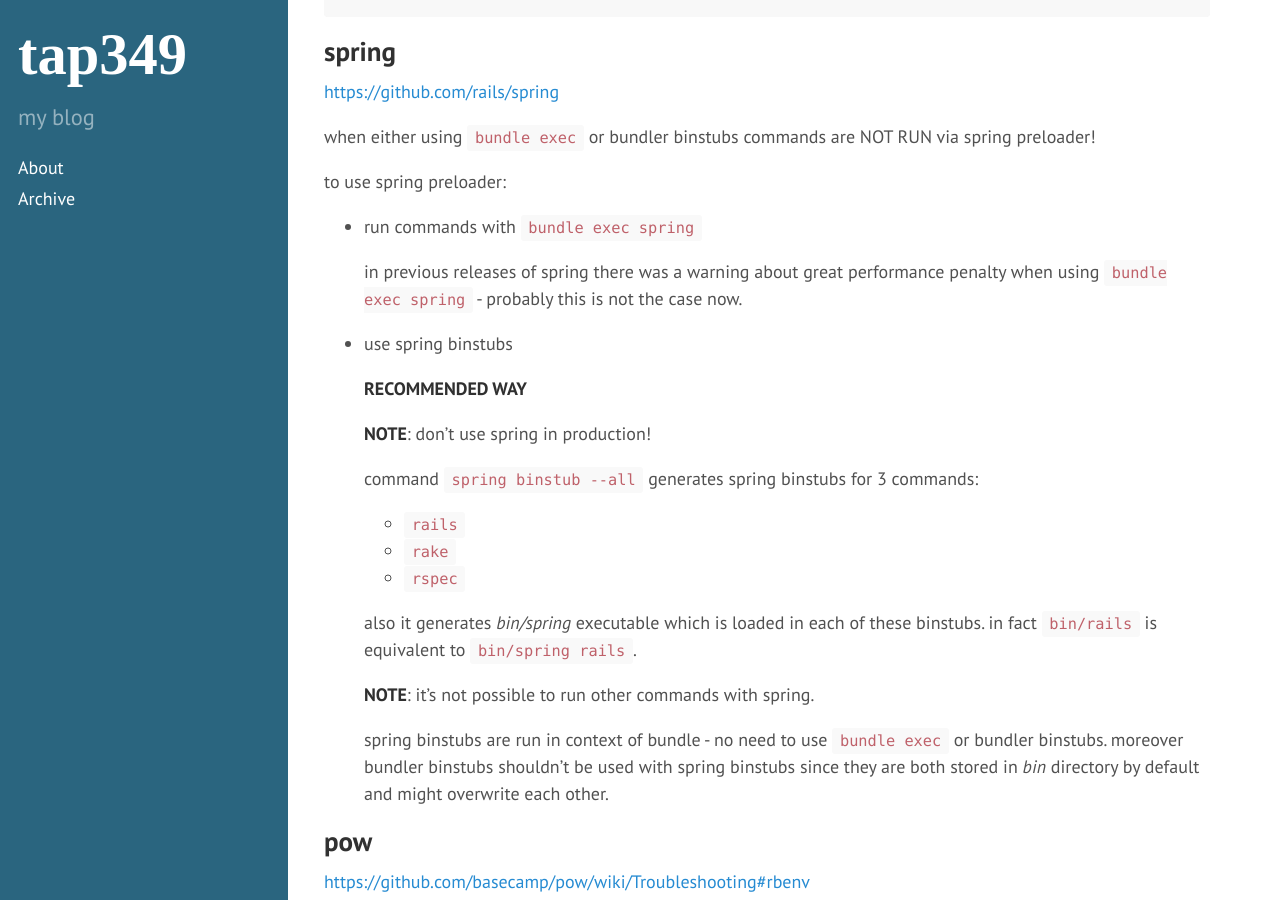
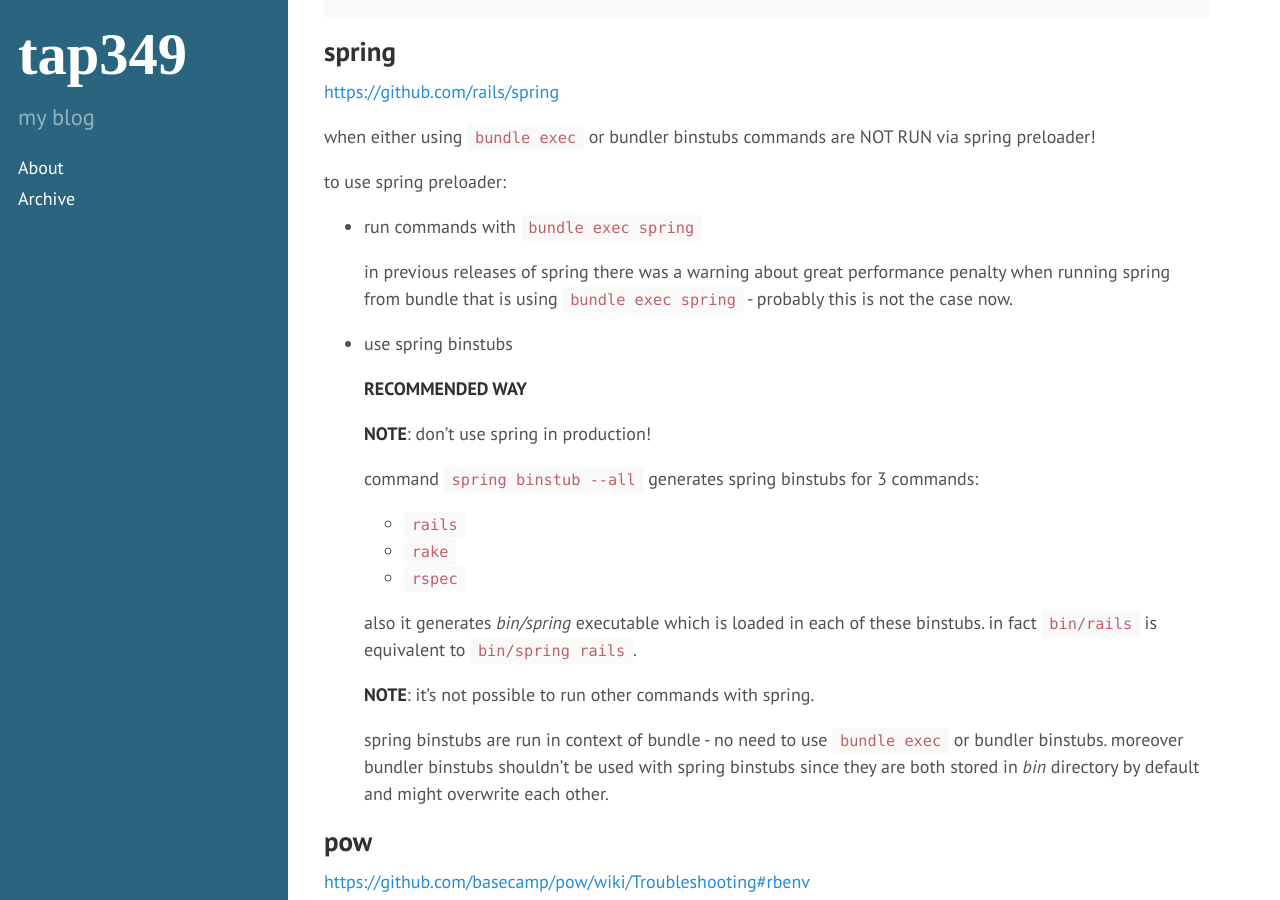
Before and after one commit to tap349/tap349.github.io, a Jekyll site: the page built from _posts/2016-03-30-rbenv.md, in a window 1280 px wide and 900 px high, scrolled down 2403 px. Built offline with Jekyll 4.4.1, drawn with Linux system fonts in a browser that asks for light colours.

Commit message:
update 2016-03-31_17:19:44

```diff
--- a/_posts/2016-03-30-rbenv.md
+++ b/_posts/2016-03-30-rbenv.md
@@ -129,8 +129,8 @@
 - run commands with `bundle exec spring`
 
   in previous releases of spring there was a warning about
-  great performance penalty when using `bundle exec spring` -
-  probably this is not the case now.
+  great performance penalty when running spring from bundle
+  that is using `bundle exec spring` - probably this is not the case now.
 
 - use spring binstubs
 
```
